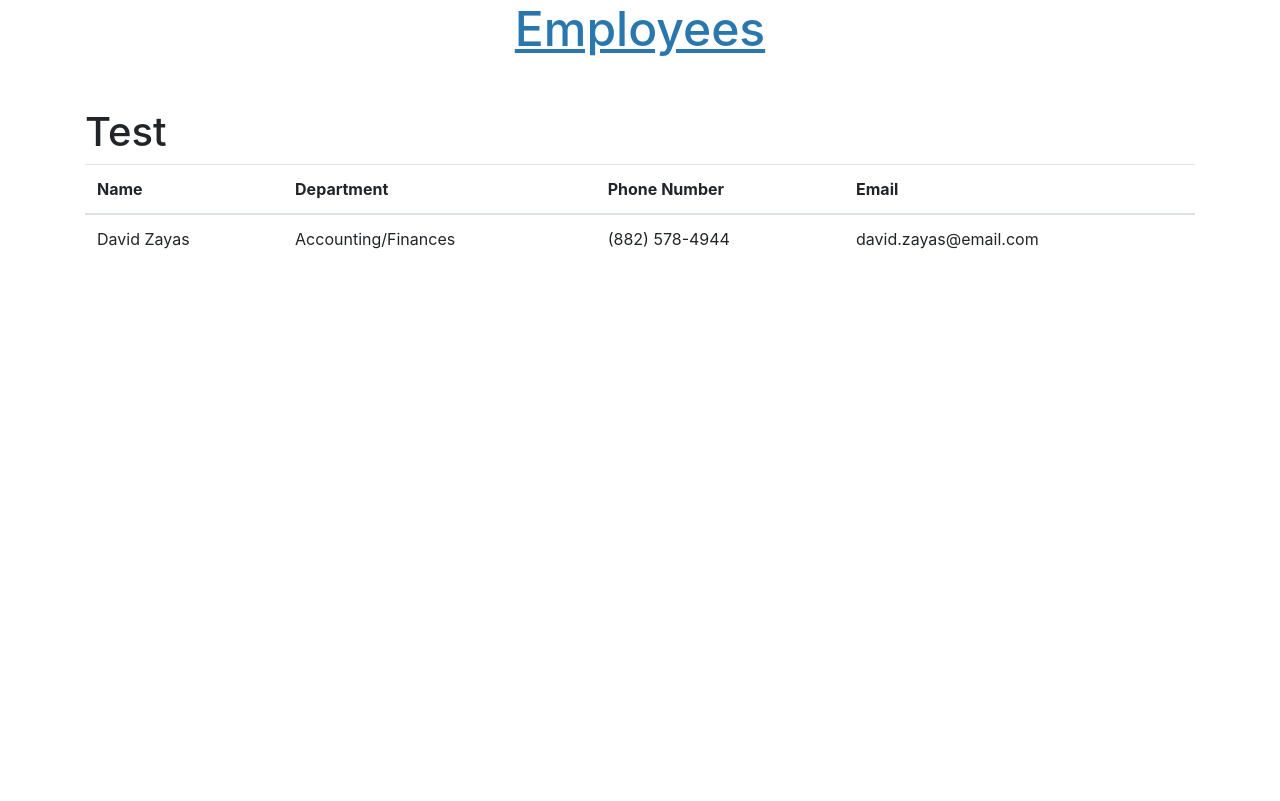
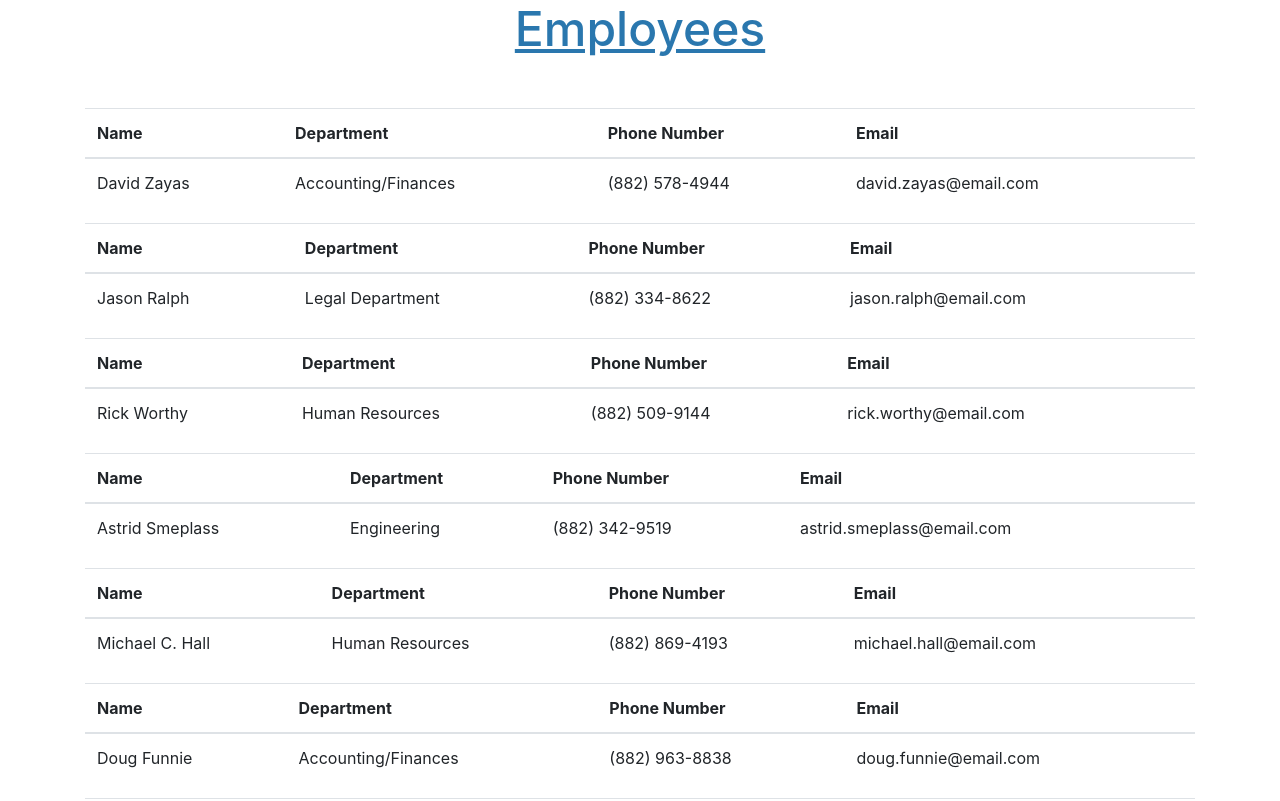
Before and after one commit to joychen5069/EmployeeDirectory, a React (Create React App) app: page / in a window 1280 px wide. Shown: the top 801 px of the page. Built offline with nearby package versions, Linux system fonts and the light colour scheme.

Commit message:
fixed table to display for each employee

```diff
--- a/src/App.js
+++ b/src/App.js
@@ -1,22 +1,36 @@
-import React from 'react';
+import React, { Component } from 'react';
 import Title from "./components/Title"
 import Employee from "./components/Employees";
+// import Wrapper from "./components/Wrapper"
 import './App.css';
 import employees from './employees.json';
 
-function App() {
-  return (
-    <div>
-      <Title>Employees</Title>
-      <div className="container">
-        <Employee
-        name={employees[0].name}
-        department={employees[0].department}
-        phone={employees[0].phone}
-        email={employees[0].email}/>
-      </div>
-    </div>
-  );
+class App extends Component {
+  state = {
+    employees
+  };
+
+  render() {
+    return (
+      <>
+        <Title>Employees</Title>
+        <div>
+          {this.state.employees.map(employee => {
+            return (
+              <Employee
+                id={employee.id}
+                key={employee.id}
+                name={employee.name}
+                department={employee.department}
+                phone={employee.phone}
+                email={employee.email}
+              />
+            )
+          })}
+        </div>
+      </>
+    );
+  }
 }
 
 export default App;
--- a/src/components/Employees/index.js
+++ b/src/components/Employees/index.js
@@ -5,8 +5,8 @@ function Employee(props) {
   return (
 
 
-    <div>
-      <h1>Test</h1>
+    <div class="container">
+      {/* <h1>Test</h1> */}
       <table class="table">
         <thead>
           <tr>
```
